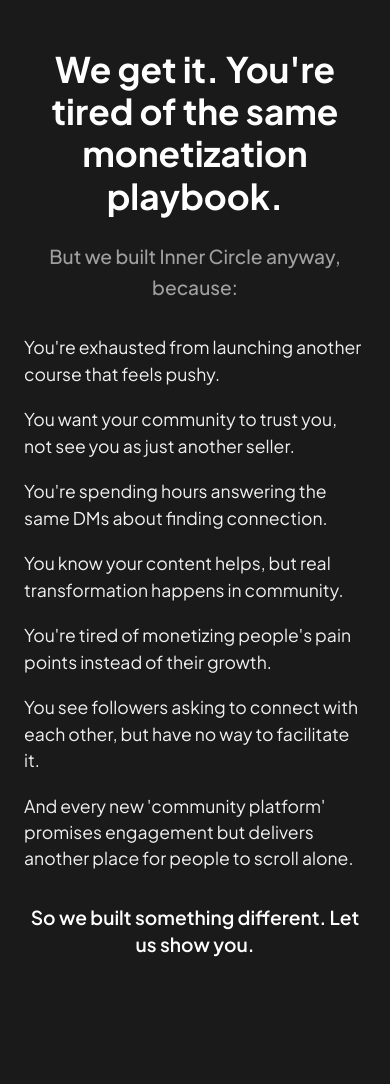
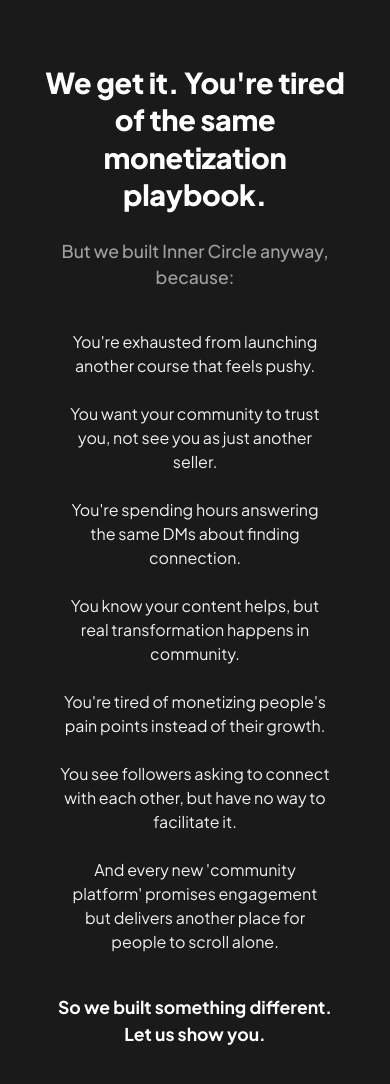
Before and after one commit to jamesroycroftdavis/innercircle, a website: page problem-section.html in a window 390 px wide. Before the commit the page ends 1006 px from the top, so only its background shows below. Drawn offline with Linux system fonts and the light colour scheme.

Commit message:
Quick update

```diff
--- a/problem-section.html
+++ b/problem-section.html
@@ -242,7 +242,7 @@
 
         @media (max-width: 576px) {
             .problem-statement {
-                padding: 3rem 0;
+                padding: 4rem 0;
             }
 
             .problem-content {
@@ -251,12 +251,15 @@
                 flex-direction: column;
             }
 
-            /* Mobile-first layout for the problem section */
+            /* Mobile-optimized text content */
             .problem-text {
-                order: 1; /* Ensure text is at the top */
+                order: 1;
                 padding: 0;
                 width: 100%;
                 text-align: center;
+                max-width: 600px;
+                margin: 0 auto;
+                padding: 0 20px;
             }
 
             /* Hide speech bubbles completely on mobile */
@@ -265,50 +268,83 @@
             }
 
             .problem-text h2 {
-                font-size: 2.2rem;
+                font-size: clamp(1.8rem, 7vw, 2.4rem);
                 text-align: center;
                 margin-bottom: 1.5rem;
-                line-height: 1.2;
+                line-height: 1.3;
+                letter-spacing: -0.01em;
+                font-weight: 800;
             }
 
             .problem-text .subheadline {
-                font-size: 1.2rem;
-                margin-bottom: 2rem;
+                font-size: clamp(1.1rem, 4vw, 1.3rem);
+                margin-bottom: 2.5rem;
                 text-align: center;
+                line-height: 1.5;
+                max-width: 500px;
+                margin-left: auto;
+                margin-right: auto;
             }
 
             .problem-list {
-                text-align: left;
+                text-align: center;
                 max-width: 500px;
-                margin: 0 auto 2rem auto;
+                margin: 0 auto 2.5rem auto;
+                padding: 0 1rem;
             }
 
             .problem-list li {
-                font-size: 1.1rem;
-                margin-bottom: 1.2rem;
+                font-size: clamp(1rem, 3.5vw, 1.15rem);
+                margin-bottom: 1.5rem;
                 padding-left: 0;
+                line-height: 1.5;
             }
 
             .closing-statement {
-                font-size: 1.2rem;
-                margin-top: 2rem;
+                font-size: clamp(1.1rem, 4vw, 1.25rem);
+                margin-top: 2.5rem;
                 margin-bottom: 0;
                 text-align: center;
+                line-height: 1.5;
+                max-width: 500px;
+                margin-left: auto;
+                margin-right: auto;
+                font-weight: 700;
             }
         }
 
         /* Extra small devices */
         @media (max-width: 375px) {
+            .problem-statement {
+                padding: 3.5rem 0;
+            }
+
+            .problem-text {
+                padding: 0 16px;
+            }
+
             .problem-text h2 {
-                font-size: 1.9rem;
+                font-size: 1.8rem;
+                margin-bottom: 1.25rem;
             }
 
             .problem-text .subheadline {
-                font-size: 1.1rem;
+                font-size: 1.05rem;
+                margin-bottom: 2rem;
+            }
+
+            .problem-list {
+                padding: 0;
             }
 
             .problem-list li {
                 font-size: 1rem;
+                margin-bottom: 1.25rem;
+            }
+
+            .closing-statement {
+                font-size: 1.1rem;
+                margin-top: 2rem;
             }
         }
     </style>
--- a/style.css
+++ b/style.css
@@ -1878,7 +1878,7 @@
 
 @media (max-width: 576px) {
     .problem-statement {
-        padding: 3rem 0 !important;
+        padding: 4rem 0 !important;
     }
 
     .problem-statement .problem-content {
@@ -1887,12 +1887,15 @@
         flex-direction: column !important;
     }
 
-    /* Mobile-first layout for the problem section */
+    /* Mobile-optimized text content */
     .problem-statement .problem-text {
-        order: 1 !important; /* Ensure text is at the top */
+        order: 1 !important;
         padding: 0 !important;
         width: 100% !important;
         text-align: center !important;
+        max-width: 600px !important;
+        margin: 0 auto !important;
+        padding: 0 20px !important;
     }
 
     /* Hide speech bubbles completely on mobile */
@@ -1901,54 +1904,82 @@
     }
 
     .problem-statement .problem-text h2 {
-        font-size: 2.2rem !important;
+        font-size: clamp(1.8rem, 7vw, 2.4rem) !important;
         text-align: center !important;
         margin-bottom: 1.5rem !important;
-        line-height: 1.2 !important;
+        line-height: 1.3 !important;
+        letter-spacing: -0.01em !important;
+        font-weight: 800 !important;
     }
 
     .problem-statement .problem-text .subheadline {
-        font-size: 1.2rem !important;
-        margin-bottom: 2rem !important;
+        font-size: clamp(1.1rem, 4vw, 1.3rem) !important;
+        margin-bottom: 2.5rem !important;
         text-align: center !important;
+        line-height: 1.5 !important;
+        max-width: 500px !important;
+        margin-left: auto !important;
+        margin-right: auto !important;
     }
 
     .problem-statement .problem-list {
-        text-align: left !important;
+        text-align: center !important;
         max-width: 500px !important;
-        margin: 0 auto 2rem auto !important;
+        margin: 0 auto 2.5rem auto !important;
+        padding: 0 1rem !important;
     }
 
     .problem-statement .problem-list li {
-        font-size: 1.1rem !important;
-        margin-bottom: 1.2rem !important;
+        font-size: clamp(1rem, 3.5vw, 1.15rem) !important;
+        margin-bottom: 1.5rem !important;
         padding-left: 0 !important;
+        line-height: 1.5 !important;
     }
 
     .problem-statement .closing-statement {
-        font-size: 1.2rem !important;
-        margin-top: 2rem !important;
+        font-size: clamp(1.1rem, 4vw, 1.25rem) !important;
+        margin-top: 2.5rem !important;
         margin-bottom: 0 !important;
         text-align: center !important;
+        line-height: 1.5 !important;
+        max-width: 500px !important;
+        margin-left: auto !important;
+        margin-right: auto !important;
+        font-weight: 700 !important;
     }
 }
 
 @media (max-width: 375px) {
-    .problem-statement .bubble {
-        padding: 14px 16px 42px 16px !important;
-        font-size: 14px !important;
+    .problem-statement {
+        padding: 3.5rem 0 !important;
+    }
+
+    .problem-statement .problem-text {
+        padding: 0 16px !important;
     }
 
     .problem-statement .problem-text h2 {
-        font-size: 1.75rem !important;
+        font-size: 1.8rem !important;
+        margin-bottom: 1.25rem !important;
     }
 
     .problem-statement .problem-text .subheadline {
-        font-size: 1.1rem !important;
+        font-size: 1.05rem !important;
+        margin-bottom: 2rem !important;
+    }
+
+    .problem-statement .problem-list {
+        padding: 0 !important;
     }
 
     .problem-statement .problem-list li {
         font-size: 1rem !important;
+        margin-bottom: 1.25rem !important;
+    }
+
+    .problem-statement .closing-statement {
+        font-size: 1.1rem !important;
+        margin-top: 2rem !important;
     }
 }
 
```
